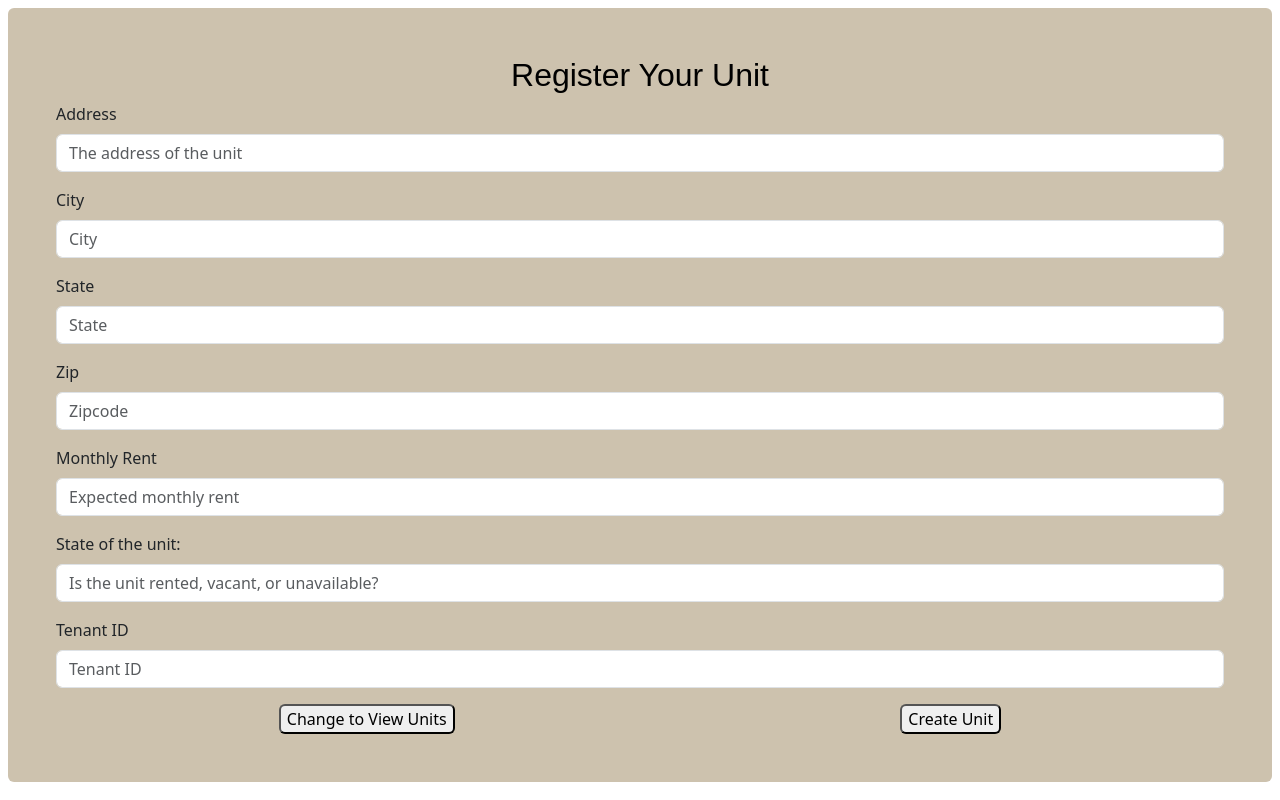
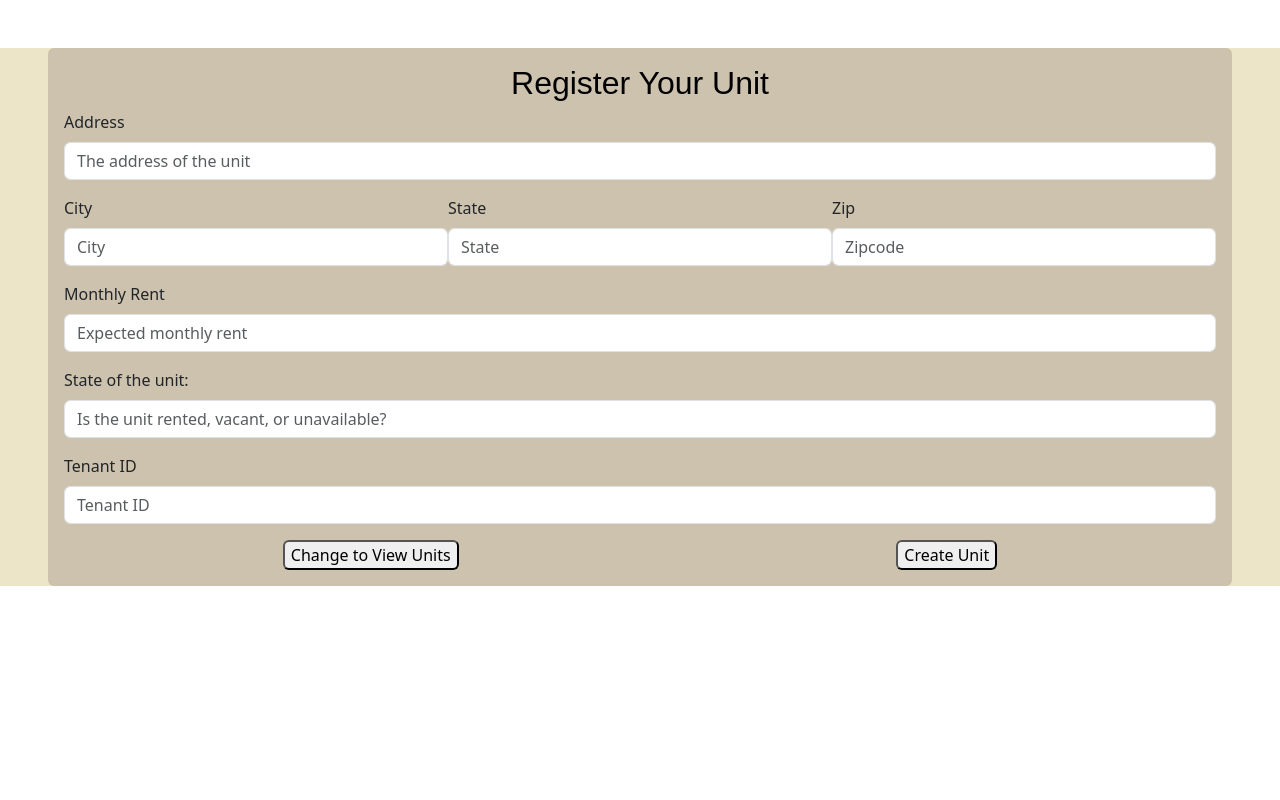
Before and after one commit to juliamj222/rentcraft-frontend, a React (Create React App) app: page / in a window 1280 px wide. Built offline with nearby package versions, Linux system fonts and the light colour scheme; no server answers.

Commit message:
saving so that i can download login

```diff
--- a/src/App.js
+++ b/src/App.js
@@ -22,7 +22,7 @@ function App() {
   }, []);
 
   return (
-    <div className="App">
+    <div className="App" /* style={{ background: "var(--primary)" }} */>
       {token && <NavBar />}
       <Routes>
         <Route path="/" element={<MainIndex />} />
--- a/src/components/authorization-section/Auth.jsx
+++ b/src/components/authorization-section/Auth.jsx
@@ -16,14 +16,12 @@ function Auth(props) {
           updateToken={props.updateToken}
           handleSwitch={handleSwitch}
           updateCurrentId={props.updateCurrentId}
-          updateIsAdmin={props.updateIsAdmin}
         />
       ) : (
         <Signup
           updateToken={props.updateToken}
           handleSwitch={handleSwitch}
           updateCurrentId={props.updateCurrentId}
-          updateIsAdmin={props.updateIsAdmin}
         />
       )}
     </>
--- a/src/components/main-section/MainIndex.jsx
+++ b/src/components/main-section/MainIndex.jsx
@@ -1,7 +1,7 @@
 import React, { useState, useEffect } from "react";
-import UnitFeed from "./UnitFeed";
+import UnitFeed from "./../unit/UnitFeed";
 import { API_UNIT_VIEW_ALL } from "../constants/endpoints";
-import UnitCreate from "./UnitCreate";
+import UnitCreate from "./../unit/UnitCreate";
 
 const MainIndex = (props) => {
   const [unitFeedItems, setUnitFeedItems] = useState([]);
@@ -26,7 +26,7 @@ const MainIndex = (props) => {
       setUser_id(data.user_id);
     } catch (error) {
       console.error(error);
-      /* props.updateToken(null); */
+      /*  props.updateToken(null); */
     }
   }
 
@@ -48,6 +48,7 @@ const MainIndex = (props) => {
 
   return (
     <>
+      <div style={{ background: "var(--primary)" }}>
         {unitFeed ? (
           <UnitCreate
             token={props.token}
@@ -63,6 +64,7 @@ const MainIndex = (props) => {
             fetchUnitFeed={fetchUnitFeed}
           />
         )}
+      </div>
     </>
   );
 };
--- a/src/components/main-section/UnitCard.jsx
+++ b/src/components/unit/UnitCard.jsx
@@ -176,12 +176,11 @@ function UnitCardF(props) {
                 >
                   View Unit
                 </Button>
-                {props.currentId === props.unit.userId ||
-                props.isAdmin === "true" ? (
+                {props.unit.userId ? (
                   <div>
                     {/* delete button */}
                     <Button
-                      color="danger"
+                      color=""
                       style={{ border: "1px solid black" }}
                       onClick={toggle}
                     >
@@ -190,7 +189,7 @@ function UnitCardF(props) {
 
                     {/* update button */}
                     <Button
-                      color="danger"
+                      color=""
                       style={{ border: "1px solid black" }}
                       onClick={handleToggleUpdate}
                     >
--- a/src/components/main-section/UnitCreate.jsx
+++ b/src/components/unit/UnitCreate.jsx
@@ -53,8 +53,10 @@ function UnitCreate(props) {
   return (
     <>
       <div
-        className="d-flex neutral-background rounded p-5 m-2 flex-column"
-        style={{ background: "var(--secondary)" }}
+        className="d-flex neutral-background rounded p-3 m-5 flex-column"
+        style={{
+          background: "var(--secondary)",
+        }}
       >
         <h2 className="font-primary text-center">Register Your Unit</h2>
         <Form>
@@ -72,8 +74,16 @@ function UnitCreate(props) {
             />
           </FormGroup>
           {/* Form Group address ends */}
-          {/* Form Group city */}
-          <FormGroup>
+          <div
+            className="form-row"
+            style={{
+              display: "flex",
+              flexDirection: "row",
+              justifyContent: "space-evenly",
+              alignItems: "center",
+            }}
+          >
+            <FormGroup className="col  col-3.2">
               <Label for="city">City</Label>
               <Input
                 type="text"
@@ -84,9 +94,8 @@ function UnitCreate(props) {
                 onChange={(e) => setCity(e.target.value)}
               />
             </FormGroup>
-          {/* Form Group city ends */}
-          {/* Form Group state */}
-          <FormGroup>
+
+            <FormGroup className="col col-3.2">
               <Label for="state">State</Label>
               <Input
                 type="text"
@@ -97,9 +106,8 @@ function UnitCreate(props) {
                 onChange={(e) => setState(e.target.value)}
               />
             </FormGroup>
-          {/* Form Group state ends */}
-          {/* Form Group zip */}
-          <FormGroup>
+
+            <FormGroup className="col col-3.2">
               <Label for="zip">Zip</Label>
               <Input
                 type="text"
@@ -113,7 +121,7 @@ function UnitCreate(props) {
                 }}
               />
             </FormGroup>
-          {/* Form Group zip ends */}
+          </div>
           {/* Form Group monthlyRent */}
           <FormGroup>
             <Label for="monthlyRent">Monthly Rent</Label>
--- a/src/components/main-section/UnitFeed.jsx
+++ b/src/components/unit/UnitFeed.jsx
@@ -21,7 +21,7 @@ function UnitFeed(props) {
 
         {/* Buttons */}
         <div style={{ display: "flex", justifyContent: "space-around" }}>
-          <button className="button rounded" onClick={props.handleSwitchRooms}>
+          <button className="button rounded" onClick={props.handleSwitchUnits}>
             Create a unit
           </button>
         </div>
--- a/src/components/main-section/UnitFeedById.jsx
+++ b/src/components/unit/UnitFeedById.jsx
@@ -2,7 +2,7 @@ import { useParams } from "react-router-dom";
 import { API_UNIT_VIEW_BY_ID } from "../constants/endpoints";
 //imrse
 import React, { useState, useEffect } from "react";
-import UnitDisplay from "../room/UnitDisplay";
+import UnitDisplay from "../unit/UnitDisplay";
 
 //rsfc
 function UnitFeedById(props) {
@@ -44,7 +44,7 @@ function UnitFeedById(props) {
       <UnitDisplay
         token={props.token}
         currentId={props.currentId}
-        room={unitPost}
+        unit={unitPost}
       />
     </>
   );
```
Also changed, not shown: src/components/unit/UnitDisplay.jsx (added, +65 -0 lines), src/components/unit/UnitUpdate.jsx (added). Lines whose indentation alone changed are shown as unchanged.
